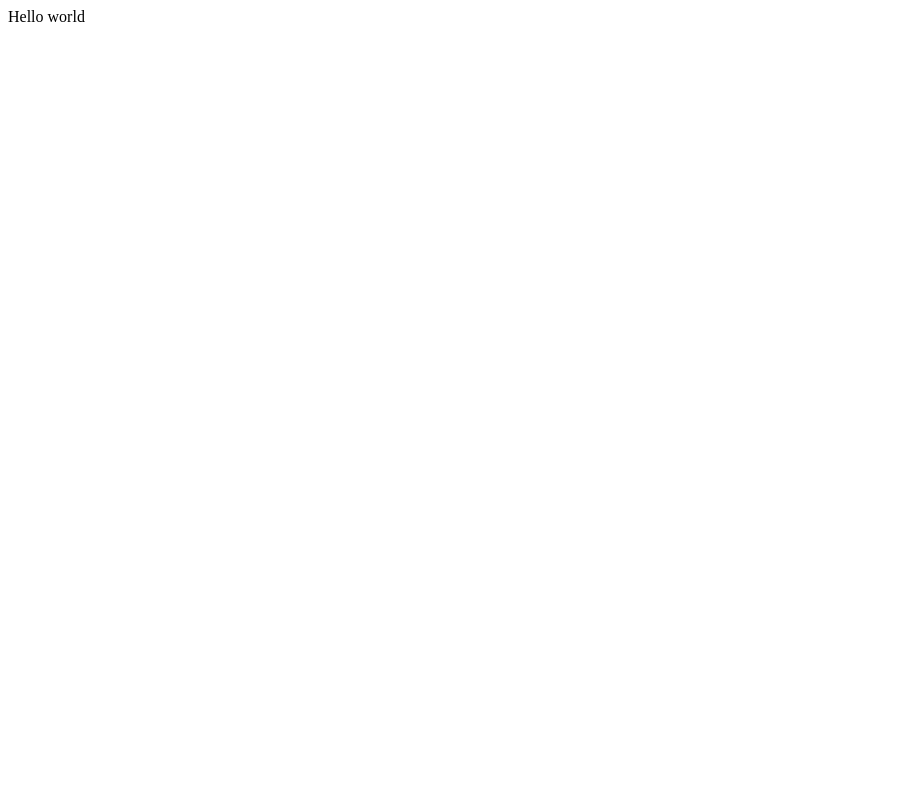
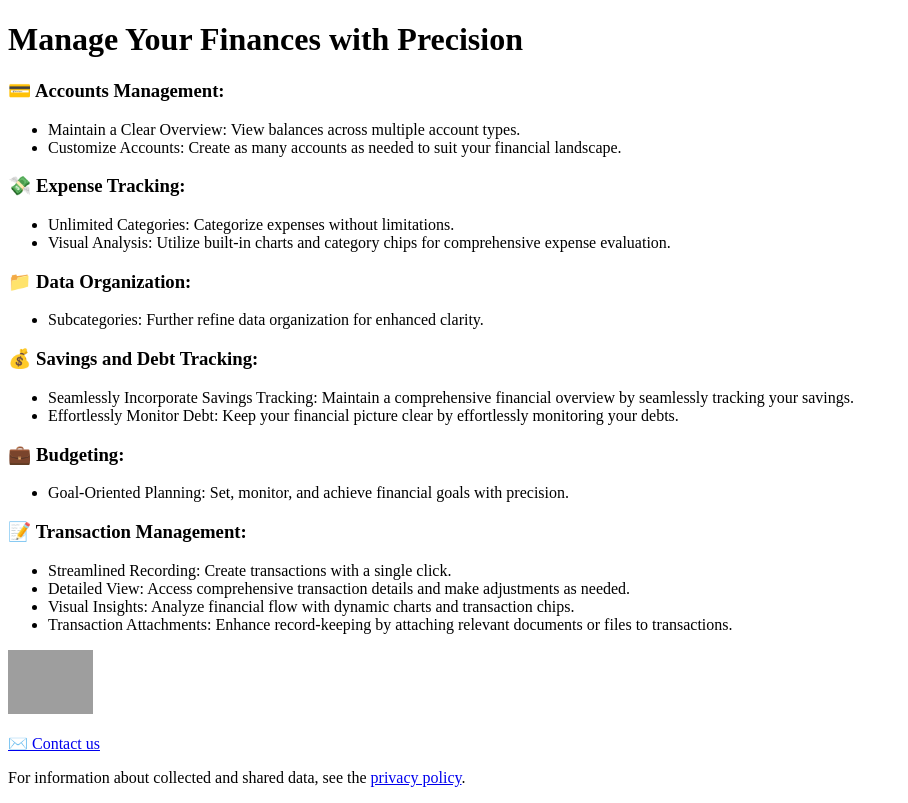
Before and after one commit to MoneyMateDev/Money-Mate, a plain HTML site: page index.html in a window 1280 px wide. Shown: the whole page, without its empty margins (0-908 px from the left). Drawn offline with Linux system fonts and the light colour scheme; grey boxes are pictures that could not be loaded.

Commit message:
Update index.html

```diff
--- a/index.html
+++ b/index.html
@@ -1 +1,55 @@
-Hello world
+<!DOCTYPE html>
+<html lang="en">
+<head>
+    <meta charset="UTF-8">
+    <meta name="viewport" content="width=device-width, initial-scale=1.0">
+    <title>Manage Your Finances with Precision</title>
+</head>
+<body>
+    <h1>Manage Your Finances with Precision</h1>
+
+    <h3>💳 Accounts Management:</h3>
+    <ul>
+        <li>Maintain a Clear Overview: View balances across multiple account types.</li>
+        <li>Customize Accounts: Create as many accounts as needed to suit your financial landscape.</li>
+    </ul>
+
+    <h3>💸 Expense Tracking:</h3>
+    <ul>
+        <li>Unlimited Categories: Categorize expenses without limitations.</li>
+        <li>Visual Analysis: Utilize built-in charts and category chips for comprehensive expense evaluation.</li>
+    </ul>
+
+    <h3>📁 Data Organization:</h3>
+    <ul>
+        <li>Subcategories: Further refine data organization for enhanced clarity.</li>
+    </ul>
+
+    <h3>💰 Savings and Debt Tracking:</h3>
+    <ul>
+        <li>Seamlessly Incorporate Savings Tracking: Maintain a comprehensive financial overview by seamlessly tracking your savings.</li>
+        <li>Effortlessly Monitor Debt: Keep your financial picture clear by effortlessly monitoring your debts.</li>
+    </ul>
+
+    <h3>💼 Budgeting:</h3>
+    <ul>
+        <li>Goal-Oriented Planning: Set, monitor, and achieve financial goals with precision.</li>
+    </ul>
+
+    <h3>📝 Transaction Management:</h3>
+    <ul>
+        <li>Streamlined Recording: Create transactions with a single click.</li>
+        <li>Detailed View: Access comprehensive transaction details and make adjustments as needed.</li>
+        <li>Visual Insights: Analyze financial flow with dynamic charts and transaction chips.</li>
+        <li>Transaction Attachments: Enhance record-keeping by attaching relevant documents or files to transactions.</li>
+    </ul>
+
+    <a href="https://play.google.com/store/apps/details?id=com.alan.financebro">
+        <img src="https://play.google.com/intl/en_us/badges/static/images/badges/en_badge_web_generic.png" height="64" alt="Google Play Badge">
+    </a>
+
+    <p><a href="mailto:moneymate.dev@gmail.com">✉️ Contact us</a></p>
+
+    <p>For information about collected and shared data, see the <a href="https://drive.google.com/file/d/1LdcFYcghW857QCthNVZ-6cd1XzXtXb5h/view?usp=sharing">privacy policy</a>.</p>
+</body>
+</html>
```
